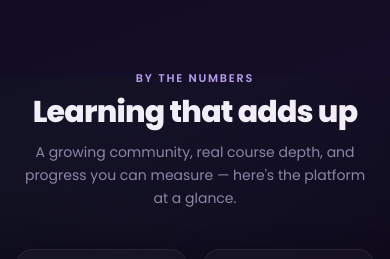
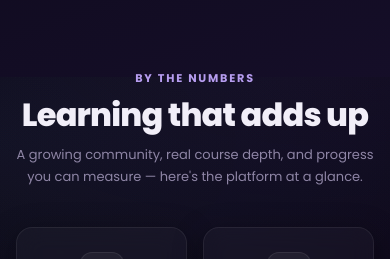
Before and after one commit to TAJAMUL11/Learntopia, a React (Vite) app: page / in a window 390 px wide. Shown: the part 767-1026 px from the top of the page. Built offline with nearby package versions, Linux system fonts and the light colour scheme; no server answers.

Commit message:
style(ui): scale up SectionHeading for small screens
Bigger mobile title (text-[2rem] -> sm:text-4xl), smaller no-orphan description (text-[13px] + text-pretty, capped measure), and a consistently small uppercase eyebrow — so page headers read as one system.

```diff
--- a/src/Components/ui/SectionHeading.jsx
+++ b/src/Components/ui/SectionHeading.jsx
@@ -4,17 +4,19 @@
 const SectionHeading = ({ eyebrow, title, description, centered = false, className = "" }) => (
   <div className={`${centered ? "mx-auto text-center" : ""} ${centered ? "max-w-2xl" : "max-w-3xl"} ${className}`}>
     {eyebrow && (
-      <p className="text-[0.7rem] font-semibold uppercase tracking-[0.16em] text-violet-400 sm:text-xs sm:tracking-[0.18em]">
+      <p className="text-[0.7rem] font-bold uppercase tracking-[0.16em] text-violet-400 sm:tracking-[0.18em]">
         {eyebrow}
       </p>
     )}
     {title && (
-      <h2 className="mt-2 text-balance text-3xl font-extrabold leading-[1.15] tracking-tight text-ink-hi sm:text-4xl">
+      <h2 className="mt-2.5 text-balance text-[2rem] font-extrabold leading-[1.12] tracking-tight text-ink-hi sm:text-4xl">
         {title}
       </h2>
     )}
     {description && (
-      <p className="mt-3 text-sm leading-relaxed text-ink-low sm:text-base">{description}</p>
+      <p className={`mt-3 text-pretty text-[13px] leading-relaxed text-ink-low sm:text-[15px] ${centered ? "mx-auto max-w-md sm:max-w-lg" : ""}`}>
+        {description}
+      </p>
     )}
   </div>
 );
```
